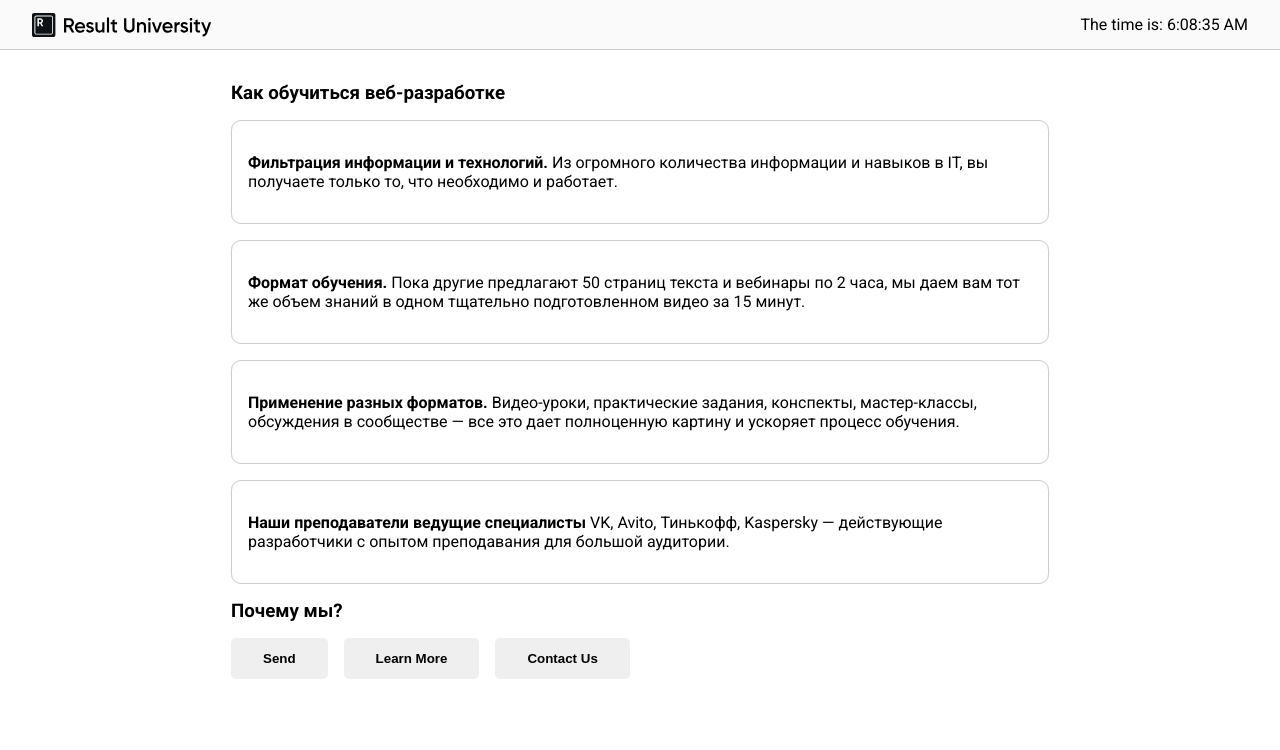
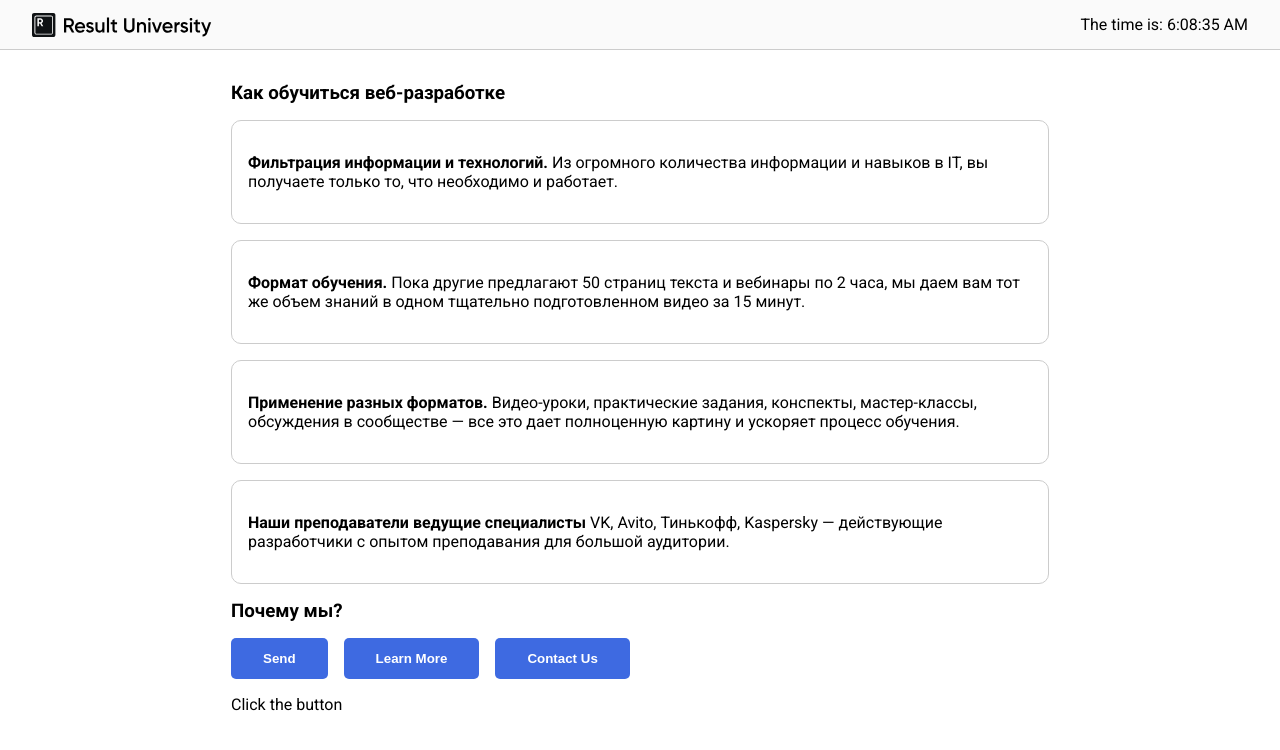
Before and after one commit to feruzboboqulov02/React-Project, a React (Vite) app: page / in a window 1280 px wide. Shown: the top 750 px of the page. Built offline with nearby package versions, Linux system fonts and the light colour scheme.

Commit message:
button events

```diff
--- a/src/App.jsx
+++ b/src/App.jsx
@@ -4,6 +4,11 @@
  import {ways} from './data'
 
 export default function App() {
+  let content ="Click the button";
+  function handleClick(type) {
+    console.log(`Button clicked! Type: ${type}`);
+    content = type;
+  }
   return (
     <div>
       <Header />
@@ -19,9 +24,10 @@ export default function App() {
         </section>
         <section>
           <h3>Почему мы?</h3>
-          <Button text= "Send" />
-          <Button text= "Learn More" />
-          <Button text= "Contact Us" />
+          <Button onClick={() => handleClick('way')}>Send</Button>
+          <Button onClick={() => handleClick('easy')}>Learn More</Button>
+          <Button onClick={() => handleClick('program')}>Contact Us</Button>
+          <p>{content}</p>
         </section>
       </main>
     </div>
--- a/src/components/Button/Button.jsx
+++ b/src/components/Button/Button.jsx
@@ -1,5 +1,11 @@
 import './Button.css';
 
-export default function Button({text}) {
-    return <button className='button'>{text}</button>
+export default function Button({children,onClick}) {
+
+    return (
+    <button className='button active'
+        onClick={onClick}>
+        {children}
+    </button>
+    )
 }
```
